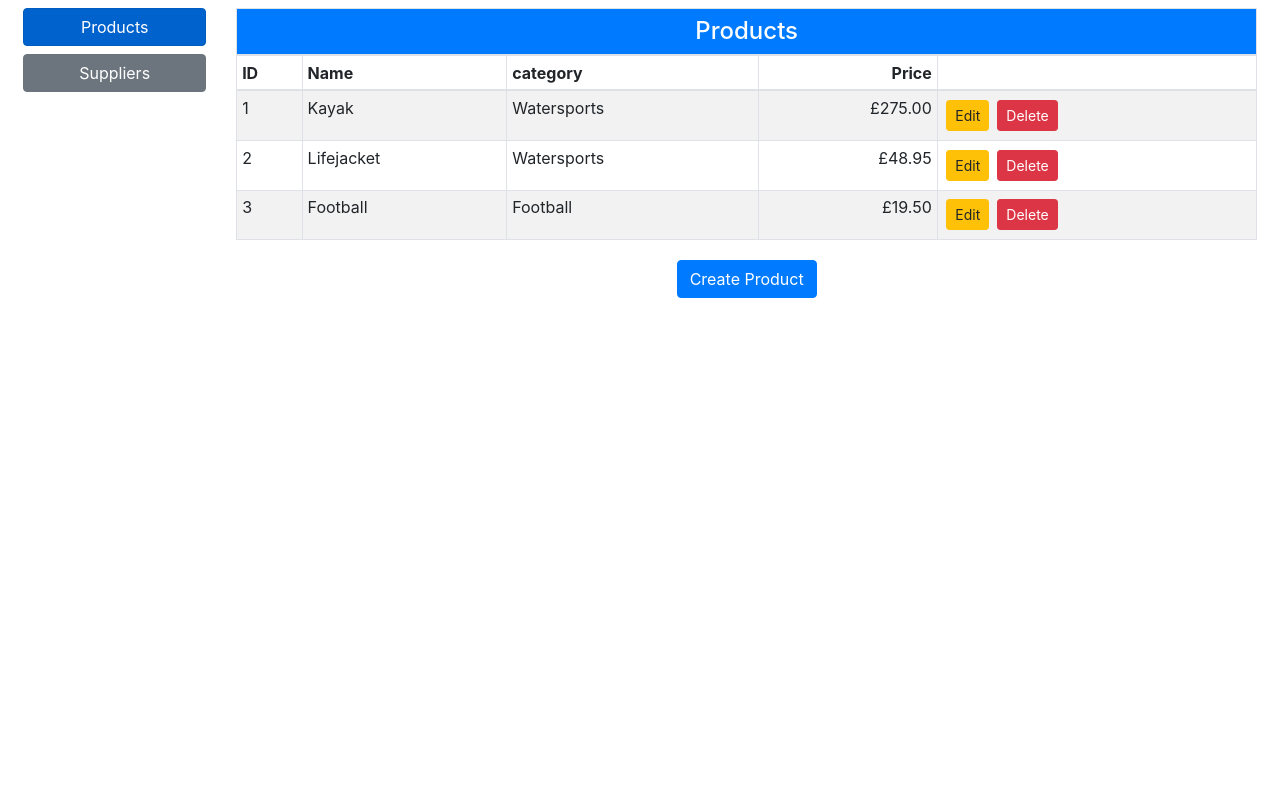
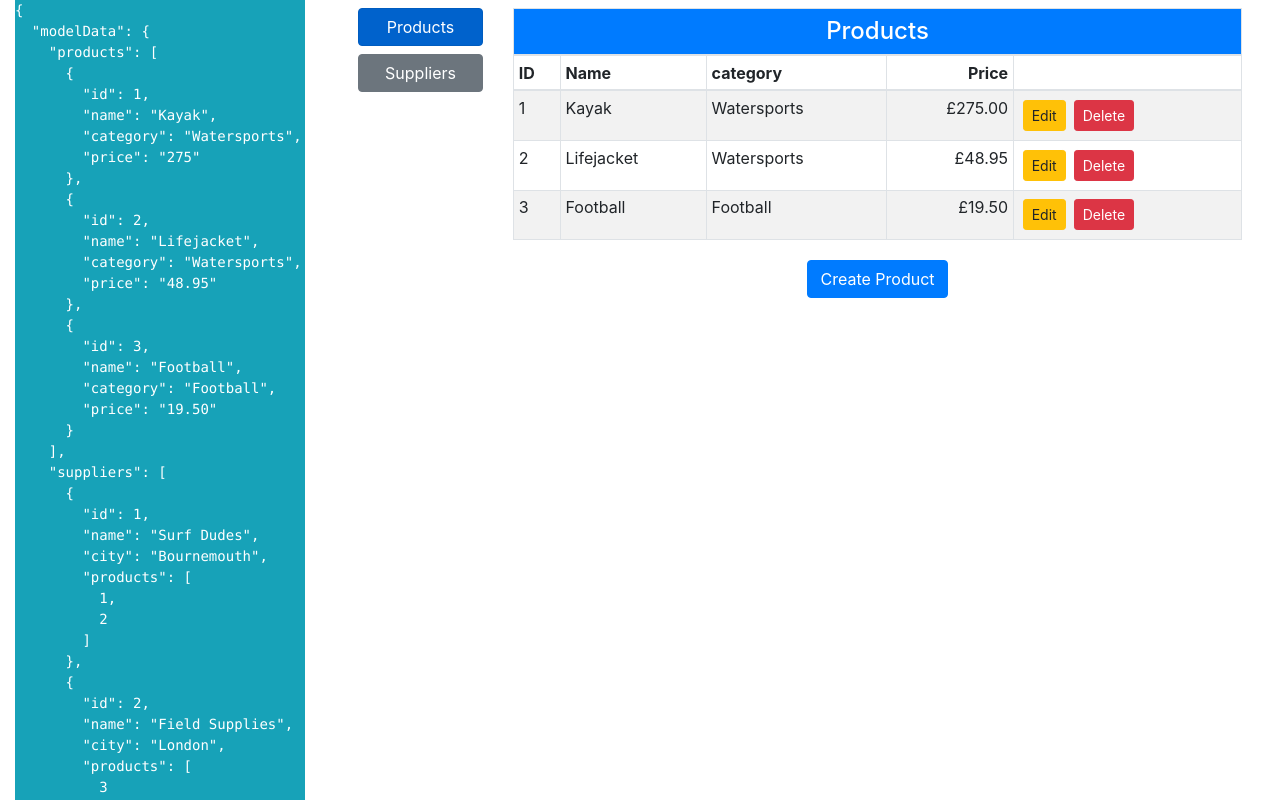
Before and after one commit to davidtrussler/pro-react-16_18-19_complete-applications_redux, a React (Create React App) app: page / in a window 1280 px wide. Shown: the top 800 px of the page. Built offline with nearby package versions, Linux system fonts and the light colour scheme; the HTML template or start-up script is replaced by a standard one.

Commit message:
Adds StoreAccess component to display contents of data store

```diff
--- a/src/App.js
+++ b/src/App.js
@@ -5,10 +5,18 @@
 import {Selector} from './Selector';
 import {ProductDisplay} from './ProductDisplay';
 import {SupplierDisplay} from './SupplierDisplay';
+import {StoreAccess} from './store/storeAccess';
 
 export default class App extends Component {
   render() {
     return (
+    	<div className="container-fluid">
+    		<div className="row">
+    			<div className="col-3">
+    				<StoreAccess store={dataStore} />
+    			</div>
+
+    			<div className="col">
 			    	<Provider store={dataStore}>
 							<Selector>
 								<ProductDisplay
@@ -20,6 +28,9 @@
 								/>
 							</Selector>
 			    	</Provider>
+    			</div>
+    		</div>
+    	</div>
   	)
   }
 }
--- /dev/null
+++ b/src/store/storeAccess.js
@@ -0,0 +1,13 @@
+import React, { Component } from 'react';
+
+export class StoreAccess extends Component {
+	render () {
+		return (
+			<div className="bg-info">
+				<pre className="text-white">
+					{ JSON.stringify(this.props.store.getState(), null, 2) }
+				</pre>
+			</div>
+		)
+	}
+}
```
Lines whose indentation alone changed are shown as unchanged.
